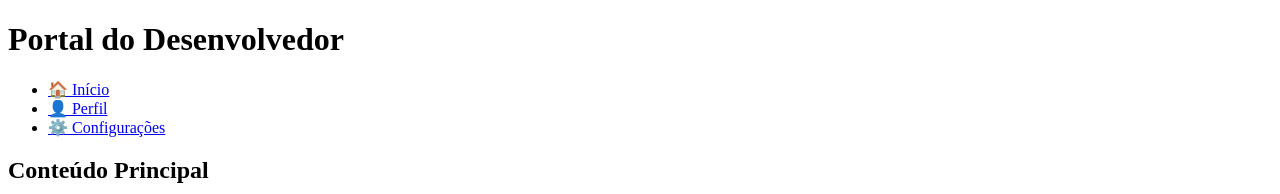
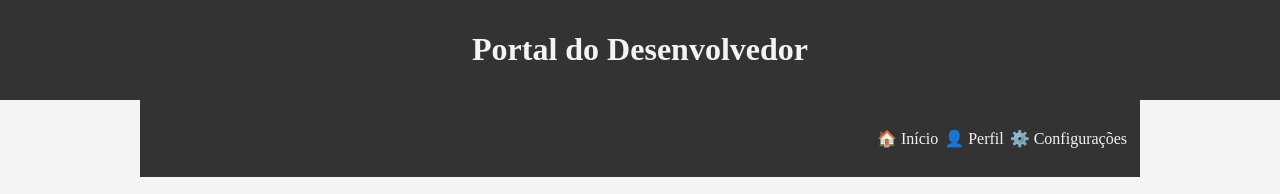
Before and after one commit to BryanPaco/portal_do_devel, a plain HTML site: page portal_do_devel/Index.html in a window 1280 px wide. Shown: the top 194 px of the page. Drawn offline with Linux system fonts and the light colour scheme.

Commit message:
fazendo a folha style

```diff
--- a/portal_do_devel/Index.html
+++ b/portal_do_devel/Index.html
@@ -4,6 +4,7 @@
     <meta charset="UTF-8">
     <meta name="viewport" content="width=device-width, initial-scale=1.0">
     <title>Document</title>
+    <link rel="stylesheet" href="style.css">
 </head>
 <body>
     <header>
--- a/portal_do_devel/style.css
+++ b/portal_do_devel/style.css
@@ -0,0 +1,57 @@
+body{
+    background-color: #f4f4f4;
+    margin: 0;
+    padding: 0;
+
+}
+
+header{
+    padding: 10px;
+    background-color: #333;
+    text-align: center;
+    color: #f4f4f4;
+}
+
+footer{
+    padding: 10px;
+    background-color: #333;
+    text-align: center;
+    color: #f4f4f4;
+}
+
+nav{
+    padding: 10px;
+    background-color: #333;
+}
+
+main{
+    background-color: #b0b0b0;
+}
+
+nav ul{
+    background-color: #333;
+    color: #333;
+    display: flex;
+    list-style-type: none;
+    justify-content: end;
+}
+
+nav ul li{
+    padding: 3px;
+    max-width: 900px;
+}
+
+nav ul li a{
+    text-decoration: none;
+    background-color: #333;
+    color: #f4f4f4;
+}
+
+.container{
+    max-width: 1000px;
+    margin-left: auto;
+    margin-right: auto;
+    background-color: #f4f4f4;
+}
+
+@media (max-width:768px){}
```
Also changed, not shown: portal_do_devel/configuracoes.html (deleted), portal_do_devel/configurações.html (added).
